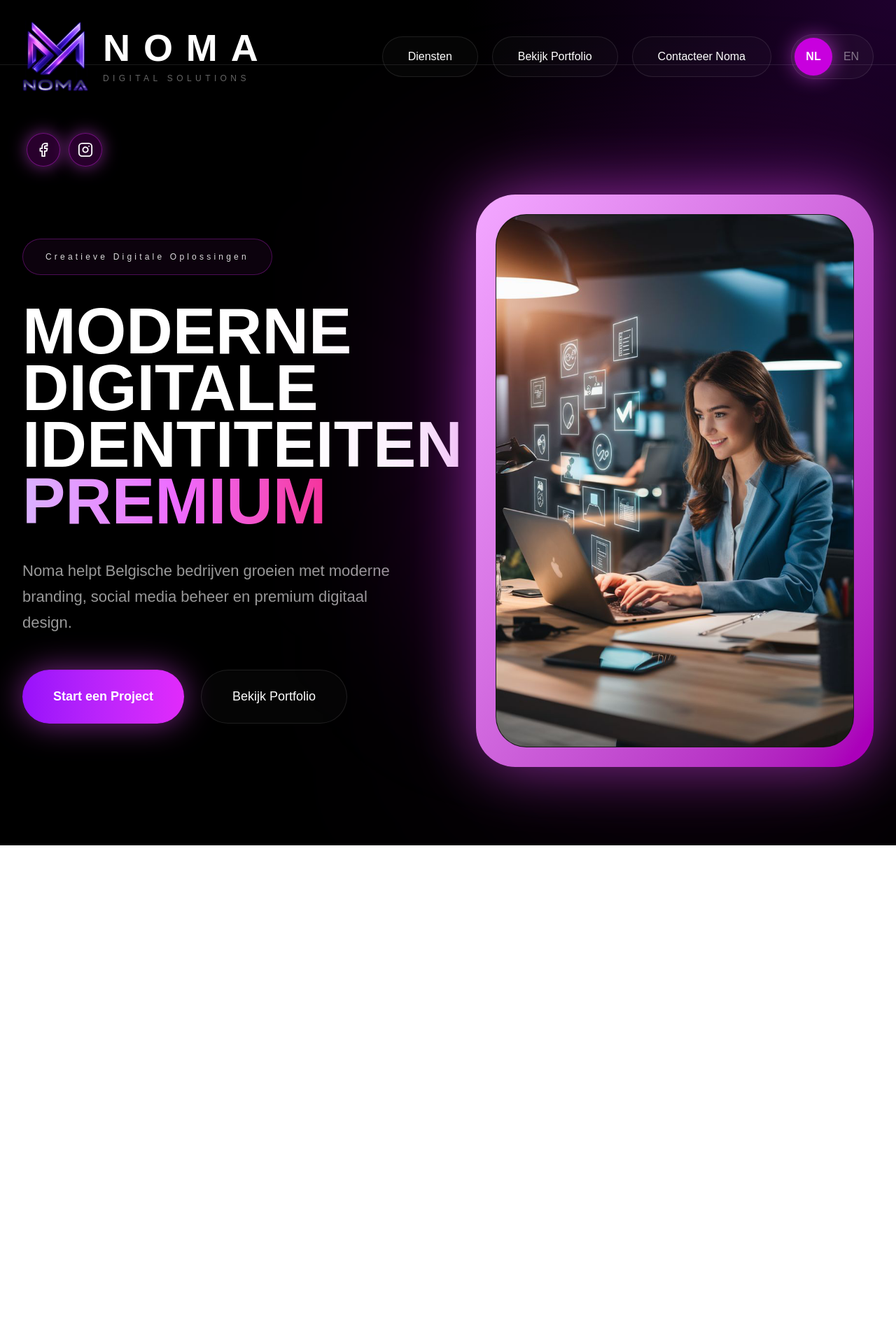
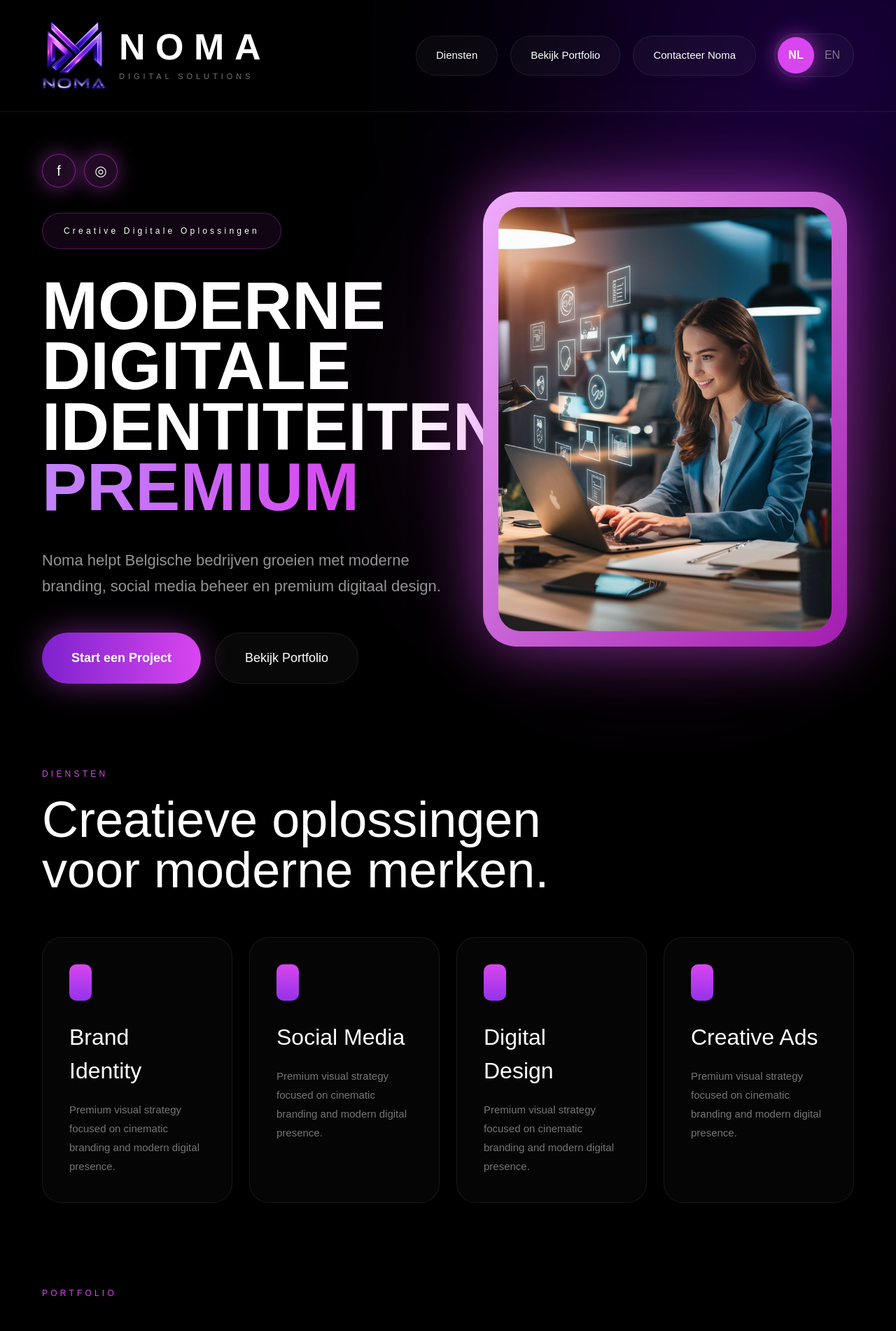
Before and after one commit to manoelchagasneto-ops/noma-digital, a Next.js app: page / in a window 1280 px wide. Shown: the top 1902 px of the page at 70% size. Before the commit the page ends 1208 px from the top, so only its background shows below. Built offline with nearby package versions, Linux system fonts and the light colour scheme.

Commit message:
mobile update

```diff
--- a/app/page.tsx
+++ b/app/page.tsx
@@ -1,112 +1,228 @@
-"use client"
-
-import Image from "next/image"
-import {
-  Instagram,
-  Facebook,
-} from "lucide-react"
-
 export default function Home() {
   return (
-    <main className="bg-black text-white overflow-hidden min-h-screen relative">
+    <main
+      style={{
+        background: "#000",
+        minHeight: "100vh",
+        color: "#fff",
+        fontFamily: "Arial, sans-serif",
+        overflowX: "hidden",
+        position: "relative",
+      }}
+    >
+      {/* BACKGROUND GLOW */}
+      <div
+        style={{
+          position: "absolute",
+          top: "-250px",
+          right: "-250px",
+          width: "700px",
+          height: "700px",
+          borderRadius: "999px",
+          background: "#6d00ff",
+          opacity: 0.25,
+          filter: "blur(160px)",
+        }}
+      />
 
-      {/* BACKGROUND */}
-      <div className="absolute inset-0 bg-[radial-gradient(circle_at_top_right,#4c0070_0%,transparent_35%)] opacity-40" />
-      <div className="absolute bottom-0 right-0 w-[600px] h-[600px] bg-fuchsia-700/10 blur-[140px] rounded-full" />
-
-      {/* TOP BORDER */}
-      <div className="absolute top-[92px] left-0 w-full h-[1px] bg-white/10" />
-
-      {/* NAVBAR */}
-      <header className="relative z-20 max-w-[1400px] mx-auto px-8 pt-7">
-        <div className="flex items-center justify-between">
-
+      {/* HEADER */}
+      <header
+        style={{
+          borderBottom: "1px solid rgba(255,255,255,0.08)",
+          position: "relative",
+          zIndex: 2,
+        }}
+      >
+        <div
+          style={{
+            maxWidth: "1400px",
+            margin: "0 auto",
+            padding: "28px 60px",
+            display: "flex",
+            alignItems: "center",
+            justifyContent: "space-between",
+          }}
+        >
           {/* LOGO */}
-          <div className="flex items-center gap-5">
-
-            <Image
-              src="/Logo.png"
-              alt="Noma"
-              width={95}
-              height={95}
-              className="object-contain"
-              priority
+          <div
+            style={{
+              display: "flex",
+              alignItems: "center",
+              gap: "18px",
+            }}
+          >
+            <img
+              src="/logo.png"
+              alt="Logo"
+              style={{
+                width: "92px",
+                objectFit: "contain",
+              }}
             />
 
             <div>
-              <h1 className="text-[54px] font-black tracking-[0.35em] leading-none">
+              <h1
+                style={{
+                  margin: 0,
+                  fontSize: "52px",
+                  lineHeight: 1,
+                  fontWeight: 900,
+                  letterSpacing: "0.28em",
+                }}
+              >
                 NOMA
               </h1>
 
-              <p className="text-[12px] tracking-[0.45em] text-white/40 mt-2">
+              <p
+                style={{
+                  marginTop: "8px",
+                  marginBottom: 0,
+                  fontSize: "11px",
+                  letterSpacing: "0.45em",
+                  color: "rgba(255,255,255,0.45)",
+                }}
+              >
                 DIGITAL SOLUTIONS
               </p>
             </div>
           </div>
 
           {/* MENU */}
-          <nav className="hidden lg:flex items-center gap-5">
-
-            <button className="px-9 py-4 rounded-full border border-white/10 bg-white/[0.02] hover:bg-white/[0.05] transition">
+          <div
+            style={{
+              display: "flex",
+              alignItems: "center",
+              gap: "18px",
+            }}
+          >
+            <button style={menuButton}>
               Diensten
             </button>
 
-            <button className="px-9 py-4 rounded-full border border-white/10 bg-white/[0.02] hover:bg-white/[0.05] transition">
+            <button style={menuButton}>
               Bekijk Portfolio
             </button>
 
-            <button className="px-9 py-4 rounded-full border border-white/10 bg-white/[0.02] hover:bg-white/[0.05] transition">
+            <button style={menuButton}>
               Contacteer Noma
             </button>
 
             {/* LANGUAGE */}
-            <div className="ml-2 flex items-center bg-white/[0.03] border border-white/10 rounded-full p-1">
-
-              <button className="w-[54px] h-[54px] rounded-full bg-fuchsia-600 shadow-[0_0_30px_rgba(217,70,239,0.7)] font-semibold">
+            <div
+              style={{
+                display: "flex",
+                alignItems: "center",
+                padding: "4px",
+                borderRadius: "999px",
+                border: "1px solid rgba(255,255,255,0.08)",
+                background: "rgba(255,255,255,0.03)",
+                marginLeft: "8px",
+              }}
+            >
+              <button
+                style={{
+                  width: "52px",
+                  height: "52px",
+                  borderRadius: "999px",
+                  border: "none",
+                  background: "#d946ef",
+                  color: "#fff",
+                  fontWeight: 700,
+                  cursor: "pointer",
+                  boxShadow:
+                    "0 0 30px rgba(217,70,239,0.65)",
+                }}
+              >
                 NL
               </button>
 
-              <button className="w-[54px] h-[54px] rounded-full text-white/45">
+              <button
+                style={{
+                  width: "52px",
+                  height: "52px",
+                  borderRadius: "999px",
+                  border: "none",
+                  background: "transparent",
+                  color: "rgba(255,255,255,0.45)",
+                  cursor: "pointer",
+                }}
+              >
                 EN
               </button>
             </div>
-          </nav>
+          </div>
         </div>
       </header>
 
       {/* HERO */}
-      <section className="relative z-10 max-w-[1400px] mx-auto px-8 pt-14 pb-28">
-
+      <section
+        style={{
+          position: "relative",
+          zIndex: 2,
+        }}
+      >
+        <div
+          style={{
+            maxWidth: "1400px",
+            margin: "0 auto",
+            padding: "60px 60px 120px",
+            display: "flex",
+            justifyContent: "space-between",
+            alignItems: "center",
+            gap: "40px",
+          }}
+        >
+          {/* LEFT */}
+          <div
+            style={{
+              width: "50%",
+            }}
+          >
             {/* SOCIALS */}
-        <div className="flex gap-3 ml-[6px] mb-10">
-
-          <a
-            href="#"
-            className="w-12 h-12 rounded-full bg-fuchsia-600/20 border border-fuchsia-500/40 flex items-center justify-center shadow-[0_0_25px_rgba(217,70,239,0.55)] hover:scale-110 transition"
+            <div
+              style={{
+                display: "flex",
+                gap: "12px",
+                marginBottom: "36px",
+              }}
             >
-            <Facebook size={22} />
-          </a>
-
-          <a
-            href="#"
-            className="w-12 h-12 rounded-full bg-fuchsia-600/20 border border-fuchsia-500/40 flex items-center justify-center shadow-[0_0_25px_rgba(217,70,239,0.55)] hover:scale-110 transition"
-          >
-            <Instagram size={22} />
-          </a>
+              <div style={socialButton}>
+                f
               </div>
 
-        <div className="grid lg:grid-cols-2 gap-20 items-center">
+              <div style={socialButton}>
+                ◎
+              </div>
+            </div>
 
-          {/* LEFT */}
-          <div>
-
-            {/* TAG */}
-            <div className="inline-flex items-center px-8 py-4 rounded-full border border-fuchsia-500/30 bg-fuchsia-500/5 text-[12px] tracking-[0.35em] text-white/85 mb-10">
-              Creatieve Digitale Oplossingen
+            {/* BADGE */}
+            <div
+              style={{
+                display: "inline-block",
+                padding: "16px 30px",
+                borderRadius: "999px",
+                border:
+                  "1px solid rgba(217,70,239,0.3)",
+                background:
+                  "rgba(217,70,239,0.08)",
+                fontSize: "12px",
+                letterSpacing: "0.35em",
+                marginBottom: "38px",
+              }}
+            >
+              Creative Digitale Oplossingen
             </div>
 
             {/* TITLE */}
-            <h2 className="text-[92px] leading-[0.88] font-black uppercase max-w-[700px]">
+            <h2
+              style={{
+                margin: 0,
+                fontSize: "96px",
+                lineHeight: 0.9,
+                fontWeight: 900,
+                textTransform: "uppercase",
+              }}
+            >
               Moderne
               <br />
               Digitale
@@ -114,55 +230,376 @@ export default function Home() {
               Identiteiten
               <br />
 
-              <span className="bg-gradient-to-r from-purple-300 via-fuchsia-400 to-pink-500 bg-clip-text text-transparent">
+              <span
+                style={{
+                  background:
+                    "linear-gradient(to right,#c084fc,#d946ef)",
+                  WebkitBackgroundClip: "text",
+                  color: "transparent",
+                }}
+              >
                 Premium
               </span>
             </h2>
 
             {/* DESCRIPTION */}
-            <p className="mt-10 text-[22px] text-white/60 leading-[1.7] max-w-[720px]">
-              Noma helpt Belgische bedrijven groeien met moderne branding,
-              social media beheer en premium digitaal design.
+            <p
+              style={{
+                marginTop: "42px",
+                fontSize: "22px",
+                lineHeight: 1.7,
+                color: "rgba(255,255,255,0.58)",
+                maxWidth: "640px",
+              }}
+            >
+              Noma helpt Belgische bedrijven groeien
+              met moderne branding, social media
+              beheer en premium digitaal design.
             </p>
 
             {/* BUTTONS */}
-            <div className="flex flex-wrap gap-6 mt-12">
-
-              <button className="px-11 py-6 rounded-full bg-gradient-to-r from-purple-600 to-fuchsia-500 text-white font-bold text-[18px] shadow-[0_0_45px_rgba(217,70,239,0.55)] hover:scale-[1.03] transition">
+            <div
+              style={{
+                display: "flex",
+                gap: "20px",
+                marginTop: "48px",
+              }}
+            >
+              <button style={primaryButton}>
                 Start een Project
               </button>
 
-              <button className="px-11 py-6 rounded-full border border-white/10 bg-white/[0.02] text-white font-medium text-[18px] hover:bg-white/[0.05] transition">
+              <button style={secondaryButton}>
                 Bekijk Portfolio
               </button>
             </div>
           </div>
 
           {/* RIGHT IMAGE */}
-          <div className="relative flex justify-center">
+          <div
+            style={{
+              width: "50%",
+              display: "flex",
+              justifyContent: "center",
+              position: "relative",
+            }}
+          >
+            {/* GLOW */}
+            <div
+              style={{
+                position: "absolute",
+                width: "620px",
+                height: "620px",
+                borderRadius: "999px",
+                background: "#d946ef",
+                opacity: 0.2,
+                filter: "blur(120px)",
+              }}
+            />
 
-            {/* OUTER GLOW */}
-            <div className="absolute w-[640px] h-[640px] rounded-[70px] bg-fuchsia-600/25 blur-[120px]" />
-
-            {/* FRAME */}
-            <div className="relative p-7 rounded-[56px] bg-gradient-to-br from-fuchsia-300 to-fuchsia-700 shadow-[0_0_90px_rgba(217,70,239,0.6)]">
-
-              {/* INNER FRAME */}
-              <div className="rounded-[44px] overflow-hidden border border-white/10 bg-black">
-
-                <Image
+            {/* BOX */}
+            <div
+              style={{
+                width: "520px",
+                height: "650px",
+                background:
+                  "linear-gradient(to bottom right,#f0abfc,#a21caf)",
+                borderRadius: "48px",
+                padding: "22px",
+                boxShadow:
+                  "0 0 90px rgba(217,70,239,0.55)",
+                position: "relative",
+              }}
+            >
+              <img
                 src="/hero.png"
                 alt="Hero"
-                  width={620}
-                  height={760}
-                  priority
-                  className="object-cover w-[620px] h-[760px]"
+                style={{
+                  width: "100%",
+                  height: "100%",
+                  objectFit: "cover",
+                  borderRadius: "32px",
+                  display: "block",
+                }}
               />
             </div>
           </div>
         </div>
+      </section>
+
+      {/* SERVICES */}
+      <section
+        style={{
+          maxWidth: "1400px",
+          margin: "0 auto",
+          padding: "0 60px 120px",
+          position: "relative",
+          zIndex: 2,
+        }}
+      >
+        <p
+          style={{
+            color: "#d946ef",
+            letterSpacing: "0.35em",
+            fontSize: "12px",
+            marginBottom: "20px",
+          }}
+        >
+          DIENSTEN
+        </p>
+
+        <h3
+          style={{
+            fontSize: "72px",
+            lineHeight: 1,
+            margin: 0,
+            marginBottom: "60px",
+            maxWidth: "900px",
+          }}
+        >
+          Creatieve oplossingen
+          <br />
+          voor moderne merken.
+        </h3>
+
+        <div
+          style={{
+            display: "grid",
+            gridTemplateColumns:
+              "repeat(4, minmax(0,1fr))",
+            gap: "24px",
+          }}
+        >
+          {[
+            "Brand Identity",
+            "Social Media",
+            "Digital Design",
+            "Creative Ads",
+          ].map((item) => (
+            <div
+              key={item}
+              style={{
+                border:
+                  "1px solid rgba(255,255,255,0.08)",
+                borderRadius: "28px",
+                padding: "38px",
+                background:
+                  "rgba(255,255,255,0.02)",
+              }}
+            >
+              <div
+                style={{
+                  width: "32px",
+                  height: "52px",
+                  borderRadius: "10px",
+                  background:
+                    "linear-gradient(to bottom,#d946ef,#9333ea)",
+                  marginBottom: "28px",
+                }}
+              />
+
+              <h4
+                style={{
+                  fontSize: "32px",
+                  marginBottom: "18px",
+                }}
+              >
+                {item}
+              </h4>
+
+              <p
+                style={{
+                  color:
+                    "rgba(255,255,255,0.45)",
+                  lineHeight: 1.8,
+                  fontSize: "15px",
+                }}
+              >
+                Premium visual strategy focused on
+                cinematic branding and modern
+                digital presence.
+              </p>
+            </div>
+          ))}
+        </div>
+      </section>
+
+      {/* PORTFOLIO */}
+      <section
+        style={{
+          maxWidth: "1400px",
+          margin: "0 auto",
+          padding: "0 60px 140px",
+          position: "relative",
+          zIndex: 2,
+        }}
+      >
+        <p
+          style={{
+            color: "#d946ef",
+            letterSpacing: "0.35em",
+            fontSize: "12px",
+            marginBottom: "20px",
+          }}
+        >
+          PORTFOLIO
+        </p>
+
+        <h3
+          style={{
+            fontSize: "72px",
+            marginBottom: "60px",
+          }}
+        >
+          Selected Projects
+        </h3>
+
+        <div
+          style={{
+            display: "grid",
+            gridTemplateColumns:
+              "repeat(2, minmax(0,1fr))",
+            gap: "28px",
+          }}
+        >
+          <div style={portfolioCard}>
+            JC Cars
+          </div>
+
+          <div style={portfolioCard}>
+            NOMA
+          </div>
+        </div>
+      </section>
+
+      {/* CTA */}
+      <section
+        style={{
+          maxWidth: "1100px",
+          margin: "0 auto",
+          paddingBottom: "120px",
+          position: "relative",
+          zIndex: 2,
+        }}
+      >
+        <div
+          style={{
+            borderRadius: "44px",
+            padding: "90px 60px",
+            textAlign: "center",
+            background:
+              "linear-gradient(to bottom right,#1a0026,#070015)",
+            border:
+              "1px solid rgba(217,70,239,0.18)",
+          }}
+        >
+          <h2
+            style={{
+              margin: 0,
+              fontSize: "72px",
+              lineHeight: 1,
+              textTransform: "uppercase",
+            }}
+          >
+            Bouw jouw digitale
+            <br />
+            aanwezigheid
+          </h2>
+
+          <p
+            style={{
+              marginTop: "30px",
+              color:
+                "rgba(255,255,255,0.55)",
+              lineHeight: 1.8,
+            }}
+          >
+            Modern branding, cinematic visuals and
+            premium digital presence for ambitious
+            businesses.
+          </p>
+
+          <button
+            style={{
+              marginTop: "42px",
+              padding: "22px 42px",
+              borderRadius: "999px",
+              border: "none",
+              background:
+                "linear-gradient(to right,#7e22ce,#d946ef)",
+              color: "#fff",
+              fontWeight: 700,
+              fontSize: "18px",
+              cursor: "pointer",
+              boxShadow:
+                "0 0 45px rgba(217,70,239,0.45)",
+            }}
+          >
+            Contacteer Noma
+          </button>
         </div>
       </section>
     </main>
   )
 }
+
+const menuButton = {
+  padding: "16px 28px",
+  borderRadius: "999px",
+  border: "1px solid rgba(255,255,255,0.08)",
+  background: "rgba(255,255,255,0.03)",
+  color: "#fff",
+  cursor: "pointer",
+  fontSize: "15px",
+}
+
+const socialButton = {
+  width: "48px",
+  height: "48px",
+  borderRadius: "999px",
+  background: "rgba(217,70,239,0.15)",
+  border: "1px solid rgba(217,70,239,0.45)",
+  display: "flex",
+  alignItems: "center",
+  justifyContent: "center",
+  boxShadow:
+    "0 0 30px rgba(217,70,239,0.45)",
+  fontSize: "20px",
+}
+
+const primaryButton = {
+  padding: "22px 42px",
+  borderRadius: "999px",
+  border: "none",
+  background:
+    "linear-gradient(to right,#7e22ce,#d946ef)",
+  color: "#fff",
+  fontWeight: 700,
+  fontSize: "18px",
+  cursor: "pointer",
+  boxShadow:
+    "0 0 45px rgba(217,70,239,0.45)",
+}
+
+const secondaryButton = {
+  padding: "22px 42px",
+  borderRadius: "999px",
+  border: "1px solid rgba(255,255,255,0.08)",
+  background: "rgba(255,255,255,0.03)",
+  color: "#fff",
+  fontSize: "18px",
+  cursor: "pointer",
+}
+
+const portfolioCard = {
+  height: "320px",
+  borderRadius: "36px",
+  display: "flex",
+  alignItems: "center",
+  justifyContent: "center",
+  fontSize: "54px",
+  fontWeight: 800,
+  background:
+    "linear-gradient(to bottom right,#35003f,#05000f)",
+  border: "1px solid rgba(255,255,255,0.08)",
+}
```
Lines whose indentation alone changed are shown as unchanged.
